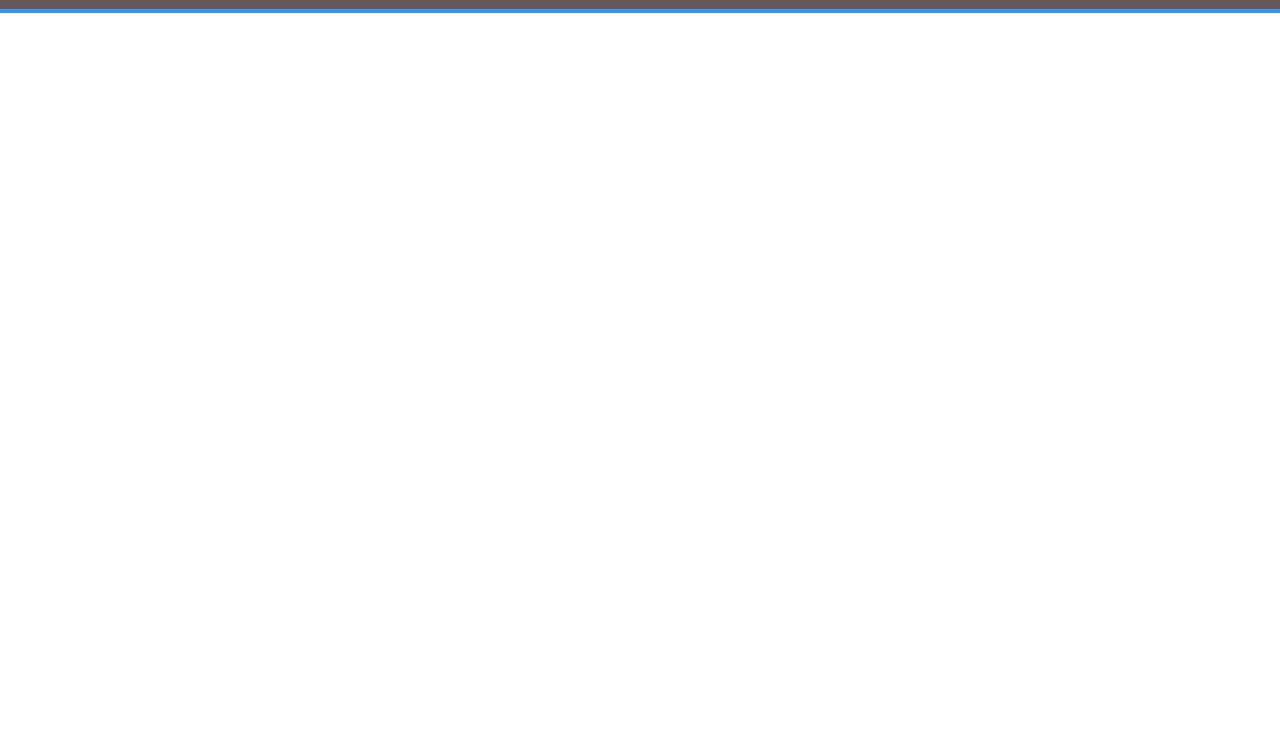
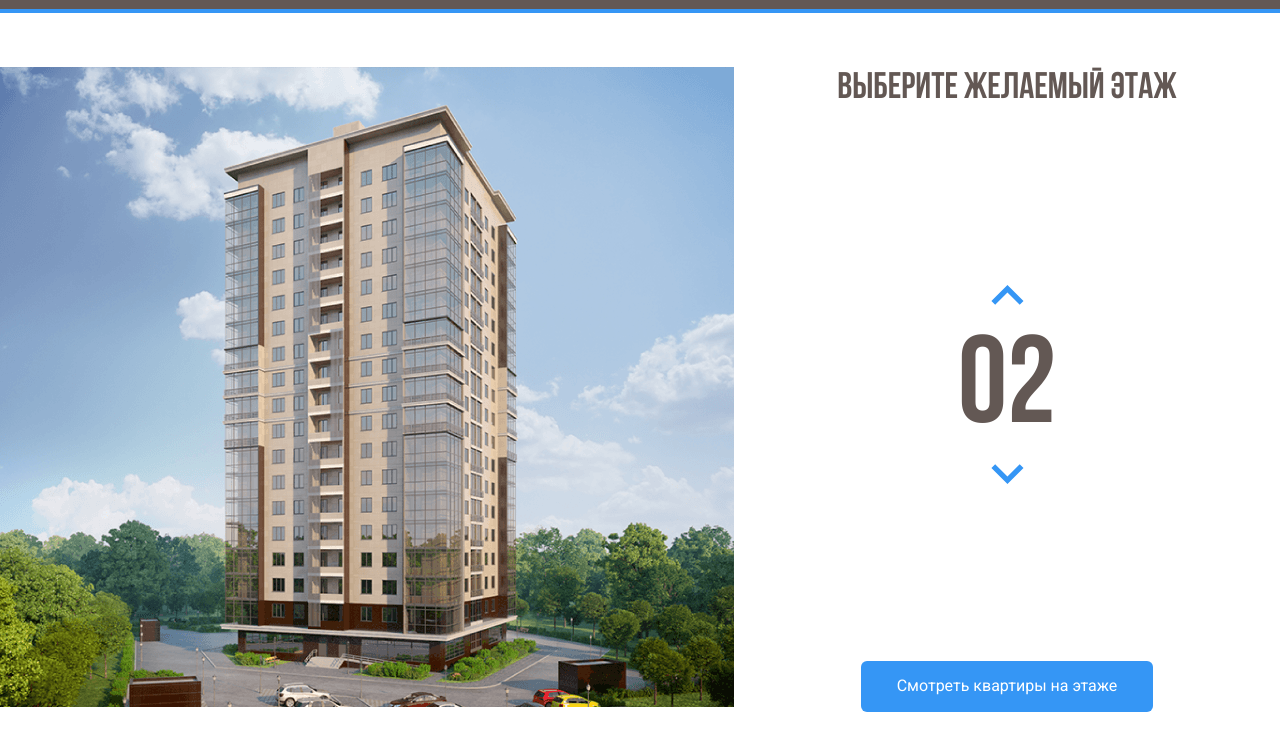
Before and after one commit to koman4git/melody, a plain HTML site: page index.html in a window 1280 px wide. Shown: the part 52-800 px from the top of the page. Drawn offline with Linux system fonts and the light colour scheme.

Commit message:
верстка главного блока

```diff
--- a/css/style.css
+++ b/css/style.css
@@ -1,3 +1,12 @@
+@font-face {
+    font-family: 'Bebas Neue Cyrillic';
+    src: local('Bebas Neue Cyrillic'), local('BebasNeueCyrillic'),
+        url('../fonts/BebasNeueCyrillic.woff2') format('woff2'),
+        url('../fonts/BebasNeueCyrillic.woff') format('woff');
+    font-weight: normal;
+    font-style: normal;
+    font-display: swap;
+}
 *{
   box-sizing:border-box;
 }
@@ -49,3 +58,59 @@ body{
   text-decoration: none;
   color: #fff;
 }
+.main{
+  max-width: 1280px;
+  margin: auto;
+  display: flex;
+  padding-top: 54px;
+}
+.home-image path{
+  opacity: 0;
+}
+.home-image path:hover{
+  opacity: 1;
+  cursor: pointer;
+}
+.main-info{
+  flex-grow: 1;
+  text-align: center;
+  display: flex;
+  flex-direction: column;
+  align-items: center;
+  justify-content: space-between;
+}
+.counter-group{
+  display: flex;
+  flex-direction: column;
+  align-items: center;
+}
+.counter-button{
+  background-color: #fff;
+  border: none;
+  cursor: pointer;
+}
+.counter-arrow-down{
+  transform: rotateX(180deg);
+}
+.main-title{
+  font-family: "Bebas Neue Cyrillic", sans-serif;
+  font-weight: normal;
+  font-size: 37px;
+  line-height: 44px;
+  color: #635854;
+  margin: 0;
+}
+.counter{
+  font-family: "Bebas Neue Cyrillic", sans-serif;
+  color: #635854;
+  font-size: 124px;
+  margin-top: 10px;
+}
+.button-prymary{
+  background: #3596F5;
+  border-radius: 6px;
+  color: #fff;
+  border: none;
+  padding: 16px 36px;
+  cursor: pointer;
+}
--- a/index.html
+++ b/index.html
@@ -41,5 +41,52 @@
     </div>
     <!-- /.navbar -->
   </header>
+  <main class="main">
+    <div class="main-image">
+      <svg class="home-image" width="734" height="640" viewBox="0 0 734 640" fill="none" xmlns="http://www.w3.org/2000/svg"
+        xmlns:xlink="http://www.w3.org/1999/xlink">
+        <rect width="734" height="640" fill="url(#pattern0)" />
+        <defs>
+          <pattern id="pattern0" patternContentUnits="objectBoundingBox" width="1" height="1">
+            <use xlink:href="#image0" transform="translate(-0.00408719) scale(0.0013624 0.0015625)" />
+          </pattern>
+          <image id="image0" width="740" height="640" xlink:href="img/home.png" />
+        </defs>
+        <path d="M222 527L442.8 535L512 521.3V543L443.5 562.7L222 551.7V527Z" fill="#3595F6" fill-opacity="0.75" />
+        <path d="M223 526V501L443.3 504.3L513 501V521L443.7 534L223 526Z" fill="#3595F6" fill-opacity="0.75" />
+        <path d="M223 500V475H444H513V498L445 505L223 500Z" fill="#3595F6" fill-opacity="0.75" />
+        <path d="M223 476V451L444.3 447.3L512 454V476H444" fill="#3595F6" fill-opacity="0.75" />
+        <path d="M223 450V424L444.5 420.7L513 431.7V453L444 446.3L223 450Z" fill="#3595F6" fill-opacity="0.75" />
+        <path d="M222 423V399.3L443 387L514 410V431.3L443 419L222 423Z" fill="#3595F6" fill-opacity="0.75" />
+        <path d="M222 401V376L444.2 359.7L514 388.3V409L443.7 387.3L222 401Z" fill="#3595F6" fill-opacity="0.75" />
+        <path d="M222 376V351L444.5 330.7L514 367.3V388L442 359.3L222 376Z" fill="#3595F6" fill-opacity="0.75" />
+        <path d="M222 350V326L445 301.3L514 345.3V367L444.7 329L222 350Z" fill="#3595F6" fill-opacity="0.75" />
+        <path d="M222 325V301L444.5 272.3L514 323.3V344L443.7 301.7L222 325Z" fill="#3595F6" fill-opacity="0.75" />
+        <path d="M221 301V277L443.3 244L514 303.3V323L444 272.3L221 301Z" fill="#3595F6" fill-opacity="0.75" />
+        <path d="M222 276V252L443.2 217L513 281V302L444.3 243.7L222 276Z" fill="#3595F6" fill-opacity="0.75" />
+        <path d="M222 252V227L444.3 189L513 259.3V280L444 216L222 252Z" fill="#3595F6" fill-opacity="0.75" />
+        <path d="M222 226V201L442.8 157.3L513 236.3V259L444 185.7L222 226Z" fill="#3595F6" fill-opacity="0.75" />
+        <path d="M223 202V177L443 129L513 214V237L442.3 157.7L223 202Z" fill="#3595F6" fill-opacity="0.75" />
+        <path d="M222 177V152L441.8 100L513 192.3V215L443.3 128.7L222 177Z" fill="#3595F6" fill-opacity="0.75" />
+        <path d="M222 152V126L444 69.3L513 171V192L443.7 100.3L222 152Z" fill="#3595F6" fill-opacity="0.75" />
+      </svg>
+
+    </div>
+    <!-- /.main-image -->
+    <div class="main-info">
+      <h2 class="main-title">Выберите желаемый этаж</h2>
+      <div class="counter-group">
+        <button class="counter-button counter-up">
+          <img class="counter-arrow counter-arrow-up" src="img/Group.svg" alt="arrow-up">
+        </button>
+        <span class="counter">02</span>
+        <button class="counter-button counter-down">
+          <img class="counter-arrow counter-arrow-down" src="img/Group.svg" alt="arrow-up">
+        </button>
+      </div>
+      <button class="button button-prymary">Смотреть квартиры на этаже</button>
+    </div>
+    <!-- /.main-info -->
+  </main>
 </body>
 </html>
```
Also changed, not shown: fonts/BebasNeueCyrillic.woff (added), fonts/BebasNeueCyrillic.woff2 (added), img/Group 3.svg (added), img/Group.svg (added), img/home.jpg (added), img/home.png (added).
